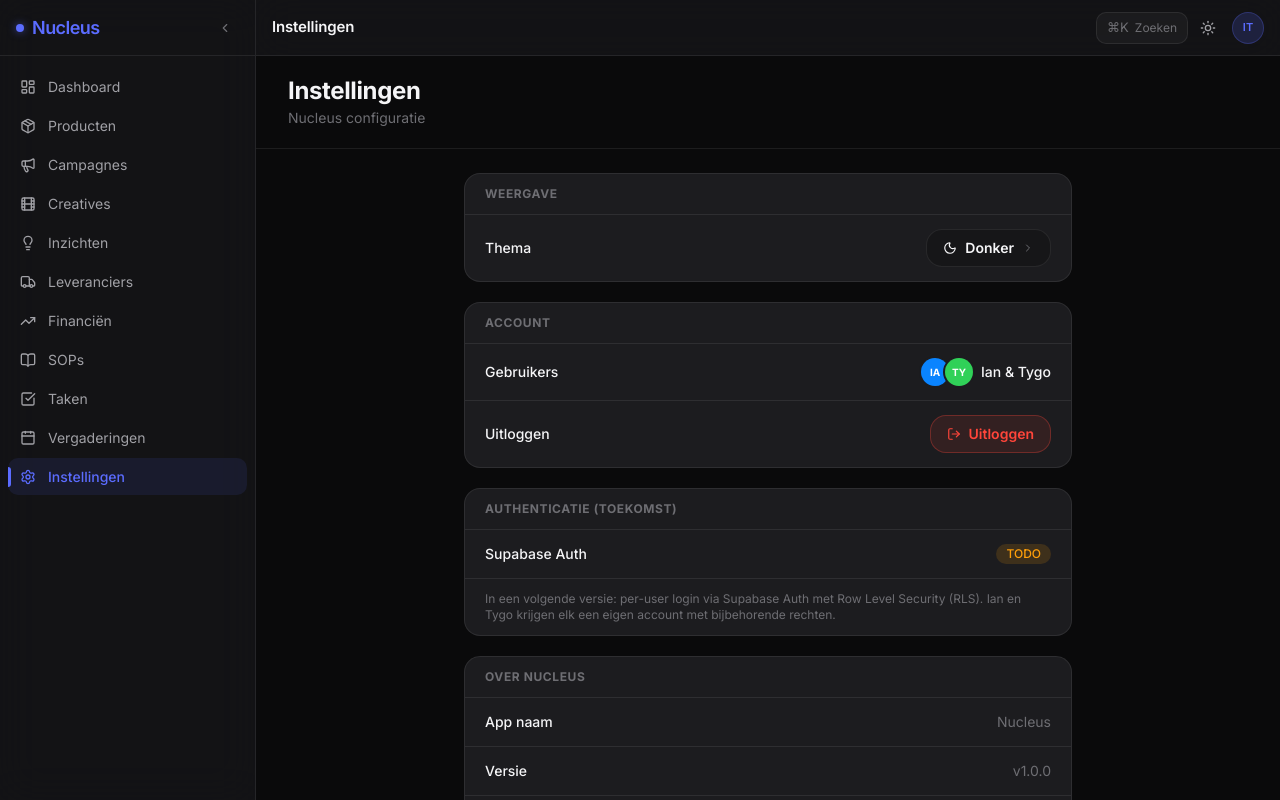
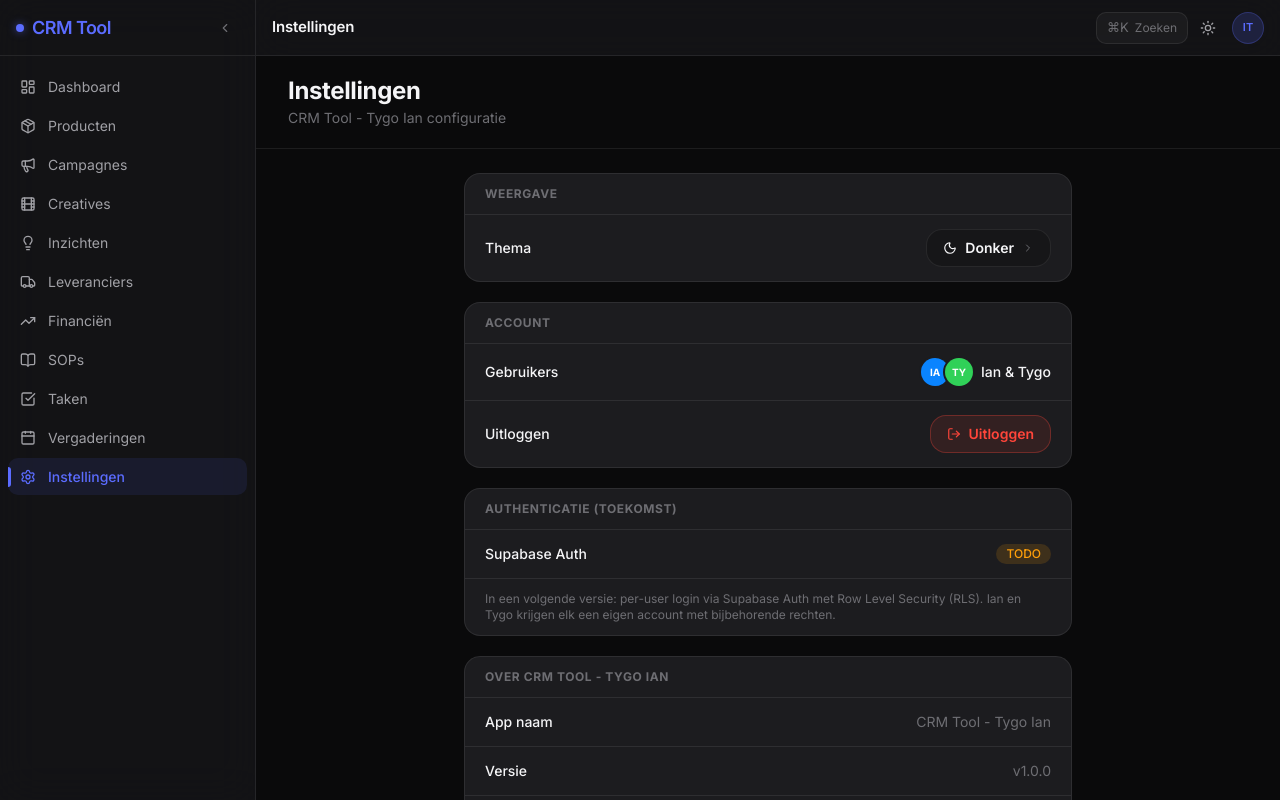
Before and after one commit to ianvdbrink3/CRM, a Next.js app: page /settings in a window 1280 px wide. Built offline with nearby package versions, Linux system fonts and the light colour scheme.

Commit message:
Rename app from Nucleus to CRM Tool - Tygo Ian
https://claude.ai/code/session_01JLrmjQEkWTmQpDa5Q2PBcV

```diff
--- a/app/(app)/settings/page.tsx
+++ b/app/(app)/settings/page.tsx
@@ -10,7 +10,7 @@ import { useRouter } from "next/navigation";
 // ─── Settings Page ────────────────────────────────────────────────────────────
 
 const APP_VERSION = "1.0.0";
-const APP_NAME = "Nucleus";
+const APP_NAME = "CRM Tool - Tygo Ian";
 
 function SectionCard({ children, title }: { children: React.ReactNode; title: string }) {
   return (
@@ -98,7 +98,7 @@ export default function SettingsPage() {
             Instellingen
           </h1>
           <p className="mt-0.5 text-sm" style={{ color: "var(--color-text-tertiary)" }}>
-            Nucleus configuratie
+            CRM Tool - Tygo Ian configuratie
           </p>
         </div>
       </div>
@@ -186,7 +186,7 @@ export default function SettingsPage() {
         </SectionCard>
 
         {/* App info */}
-        <SectionCard title="Over Nucleus">
+        <SectionCard title="Over CRM Tool - Tygo Ian">
           <SettingsRow label="App naam" value={APP_NAME} />
           <SettingsRow label="Versie" value={`v${APP_VERSION}`} />
           <SettingsRow label="Omschrijving">
--- a/app/layout.tsx
+++ b/app/layout.tsx
@@ -10,7 +10,7 @@ const inter = Inter({
 });
 
 export const metadata: Metadata = {
-  title: "Nucleus",
+  title: "CRM Tool - Tygo Ian",
   description: "E-commerce Operating System",
 };
 
--- a/app/login/page.tsx
+++ b/app/login/page.tsx
@@ -87,7 +87,7 @@ export default function LoginPage() {
               lineHeight: 1,
             }}
           >
-            Nucleus
+            CRM Tool
           </span>
         </div>
 
--- a/components/layout/Sidebar.tsx
+++ b/components/layout/Sidebar.tsx
@@ -119,7 +119,7 @@ export function Sidebar() {
                   overflow: "hidden",
                 }}
               >
-                Nucleus
+                CRM Tool
               </motion.span>
             )}
           </AnimatePresence>
```
